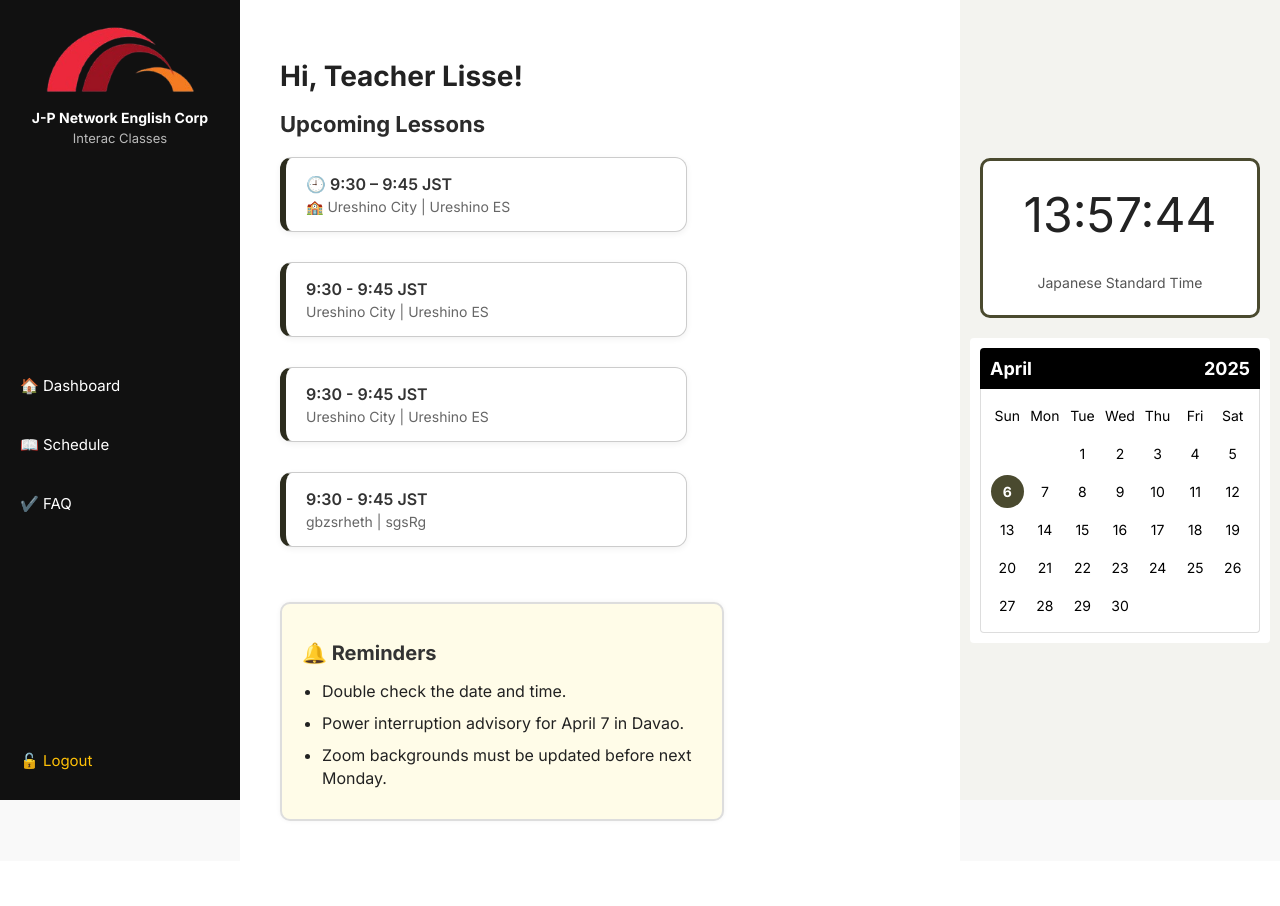
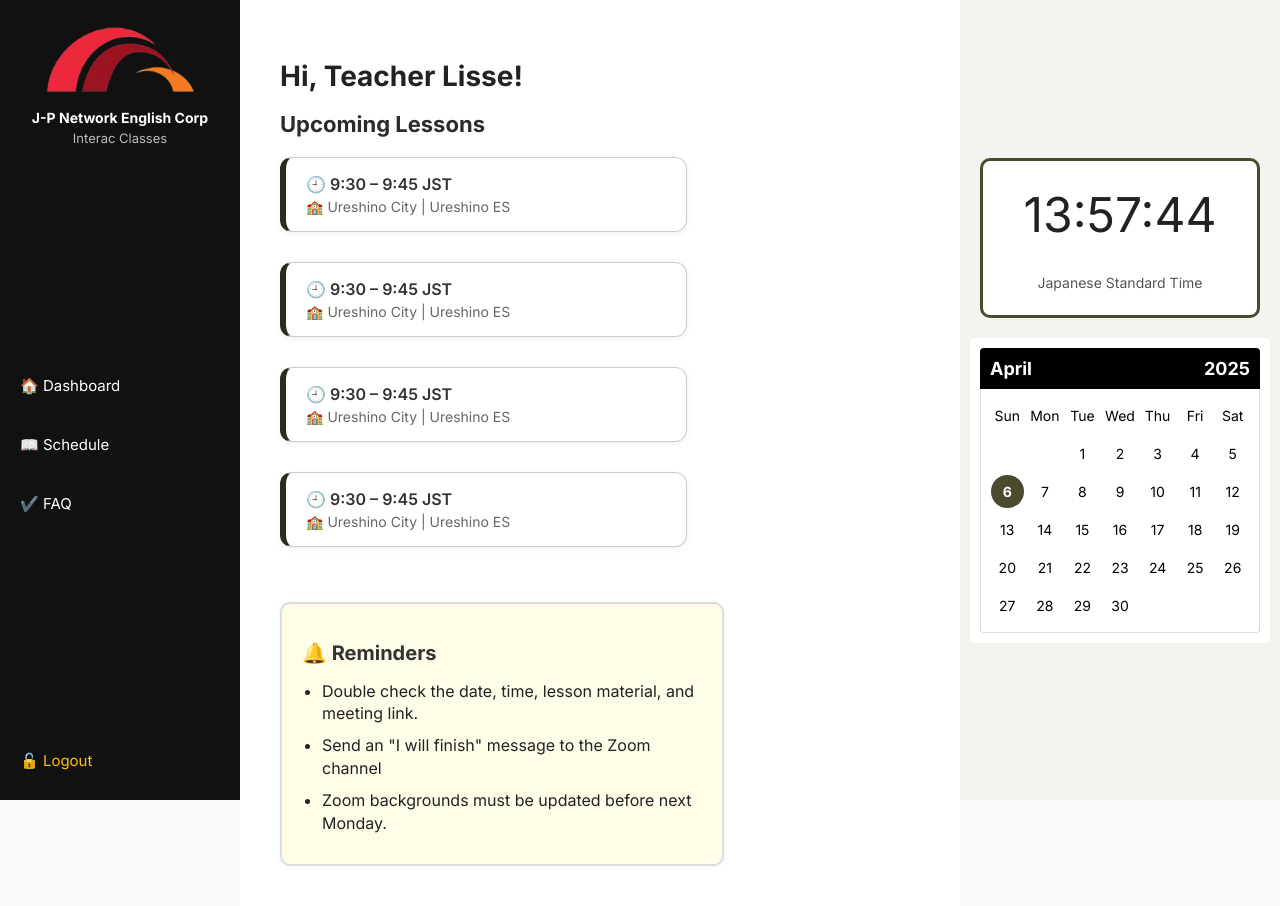
Before and after one commit to jp-interac-class/JPinterac, a PHP site: page /teacherdashboard.php in a window 1280 px wide. Before the commit the page ends 821 px from the top, so only its background shows below. Run offline with PHP 8.4, Linux system fonts and the light colour scheme.

Commit message:
reminders updated

```diff
--- a/teacherdashboard.php
+++ b/teacherdashboard.php
@@ -83,24 +83,24 @@
   <div class="main-content-row">
     <!-- Lesson List -->
     <div class="lessons">
-    <div class="lesson">
-      <div class="lesson-time">🕘 9:30 – 9:45 JST</div>
-      <div class="lesson-location">🏫 Ureshino City | Ureshino ES</div>
-    </div>
-
       <div class="lesson">
-        <div class="lesson-time">9:30 - 9:45 JST</div>
-        <div class="lesson-location">Ureshino City | Ureshino ES</div>
+        <div class="lesson-time">🕘 9:30 – 9:45 JST</div>
+        <div class="lesson-location">🏫 Ureshino City | Ureshino ES</div>
       </div>
 
       <div class="lesson">
-        <div class="lesson-time">9:30 - 9:45 JST</div>
-        <div class="lesson-location">Ureshino City | Ureshino ES</div>
+        <div class="lesson-time">🕘 9:30 – 9:45 JST</div>
+        <div class="lesson-location">🏫 Ureshino City | Ureshino ES</div>
       </div>
 
       <div class="lesson">
-        <div class="lesson-time">9:30 - 9:45 JST</div>
-        <div class="lesson-location">gbzsrheth | sgsRg</div>
+        <div class="lesson-time">🕘 9:30 – 9:45 JST</div>
+        <div class="lesson-location">🏫 Ureshino City | Ureshino ES</div>
+      </div>
+
+      <div class="lesson">
+        <div class="lesson-time">🕘 9:30 – 9:45 JST</div>
+       <div class="lesson-location">🏫 Ureshino City | Ureshino ES</div>
       </div>
       <!-- Repeat as needed -->
     </div>
@@ -110,8 +110,8 @@
     <div class="announcement-board">
       <h2>🔔 Reminders</h2>
       <ul>
-        <li>Double check the date and time.</li>
-        <li>Power interruption advisory for April 7 in Davao.</li>
+        <li>Double check the date, time, lesson material, and meeting link.</li>
+        <li>Send an "I will finish" message to the Zoom channel </li>
         <li>Zoom backgrounds must be updated before next Monday.</li>
 
       </ul>
```
